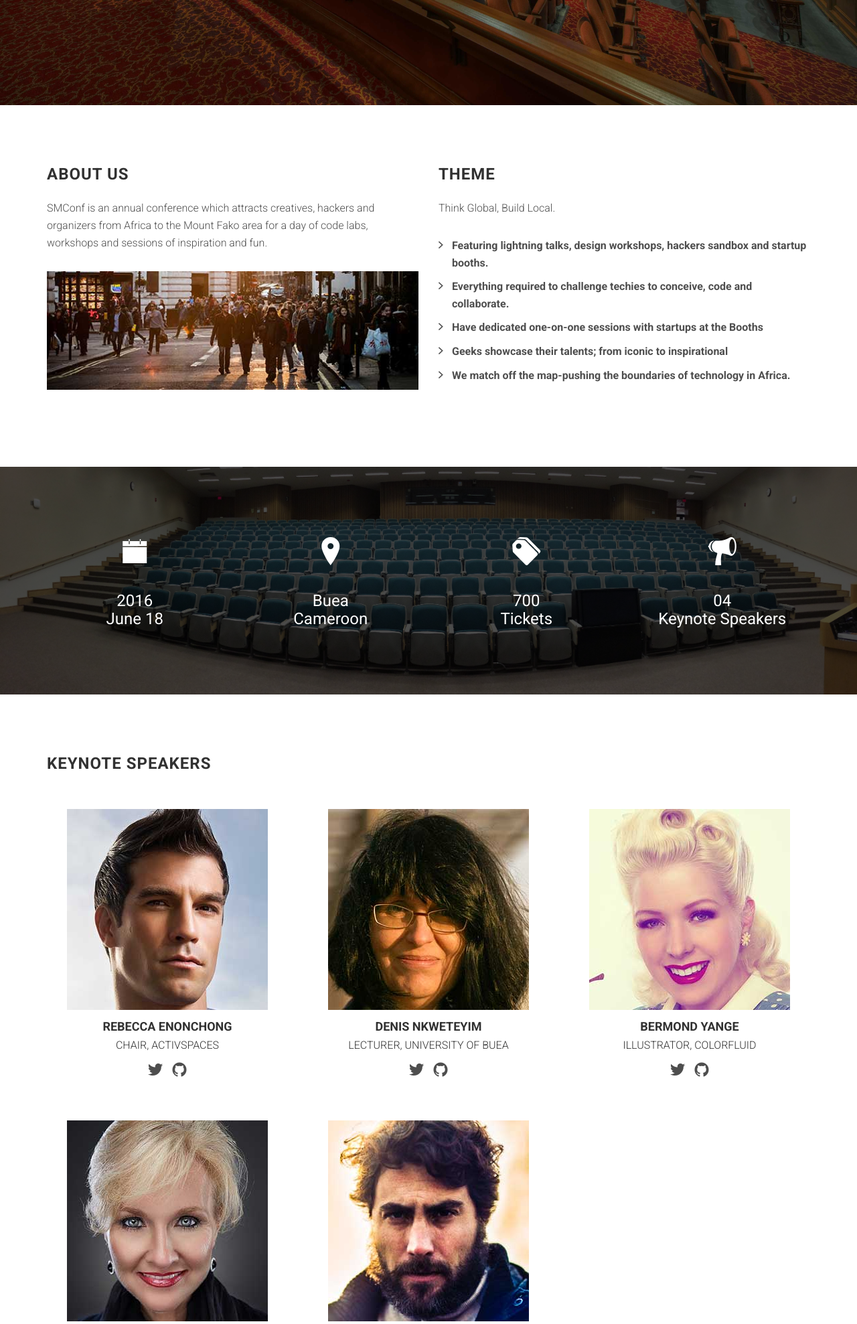
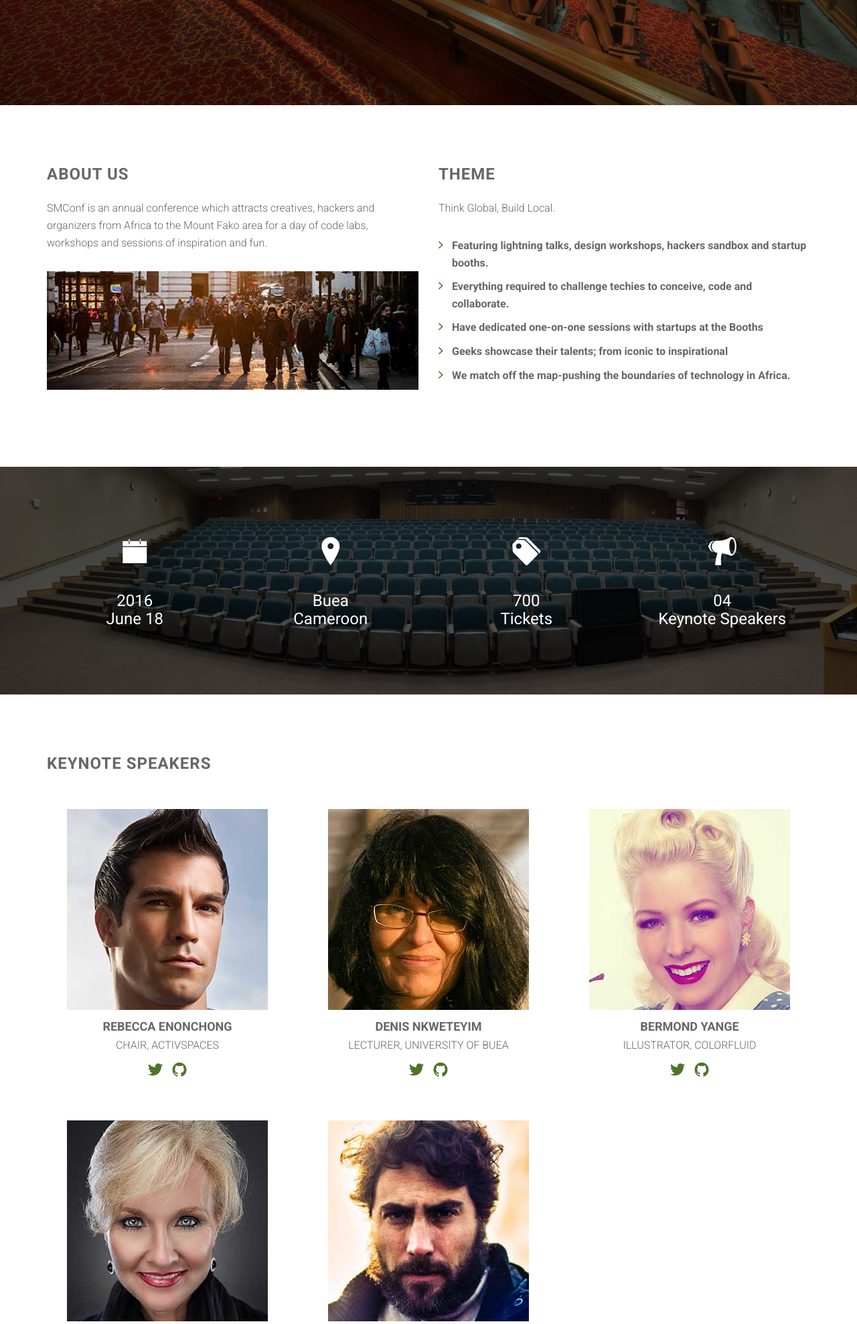
Before and after one commit to silicon-mountain/smconf.org, a PHP site: page / in a window 1280 px wide. Shown: the part 643-2620 px from the top of the page at 67% size. Run offline with PHP 8.4, Linux system fonts and the light colour scheme; some libraries are stand-ins or nearby versions.

Commit message:
Added changes to color schemes.

```diff
--- a/assets/css/main.css
+++ b/assets/css/main.css
@@ -11,7 +11,7 @@ html {
 }
 
 body {
-  color: #4e4e4e;
+  color: #666666;
   font-family: 'Roboto', sans-serif;
   font-size: 16px;
   font-weight: 300;
@@ -21,7 +21,7 @@ body {
 }
 
 a {
-  color: #000;
+  color: #FFFFFF;
 }
 a:focus {
   outline: none;
@@ -56,7 +56,7 @@ ul li {
 .custom-list-icon li::before, .list-arrow-right li::before {
   position: absolute;
   left: 0;
-  color: #4e4e4e;
+  color: #4F742A;
   font-family: "Ionicons";
 }
 
@@ -71,13 +71,13 @@ ul li {
   display: inline-block;
   height: 32px;
   width: 32px;
-  color: #4e4e4e;
+  color: #4f742a;
 }
 .social-block li a i {
   font-size: 1.5em;
 }
 .social-block li a:hover, .social-block li a:focus {
-  color: #000;
+  color: #729A3E;
 }
 
 .btn.active.focus,
@@ -140,7 +140,7 @@ ul li {
 }
 
 .section-title {
-  color: #313131;
+  color: #4F742A;
   letter-spacing: 1px;
   margin: 0 0 20px;
   text-transform: uppercase;
@@ -243,7 +243,7 @@ ul li {
   }
 
   .section-title {
-    color: #313131;
+    color: #666666;
     letter-spacing: 1px;
     margin: 0 0 60px;
     text-transform: uppercase;
@@ -258,7 +258,7 @@ ul li {
   margin: 0;
   padding-top: 10px;
   padding-bottom: 10px;
-  background-color: #000;
+  background-color: #fff;
   -webkit-transition: all 0.2s linear 0s;
           transition: all 0.2s linear 0s;
 }
@@ -399,7 +399,7 @@ ul li {
  */
 .speaker {
   text-align: center;
-  color: #313131;
+  color: #666666;
   text-transform: uppercase;
   margin: 25px 0;
 }
```
